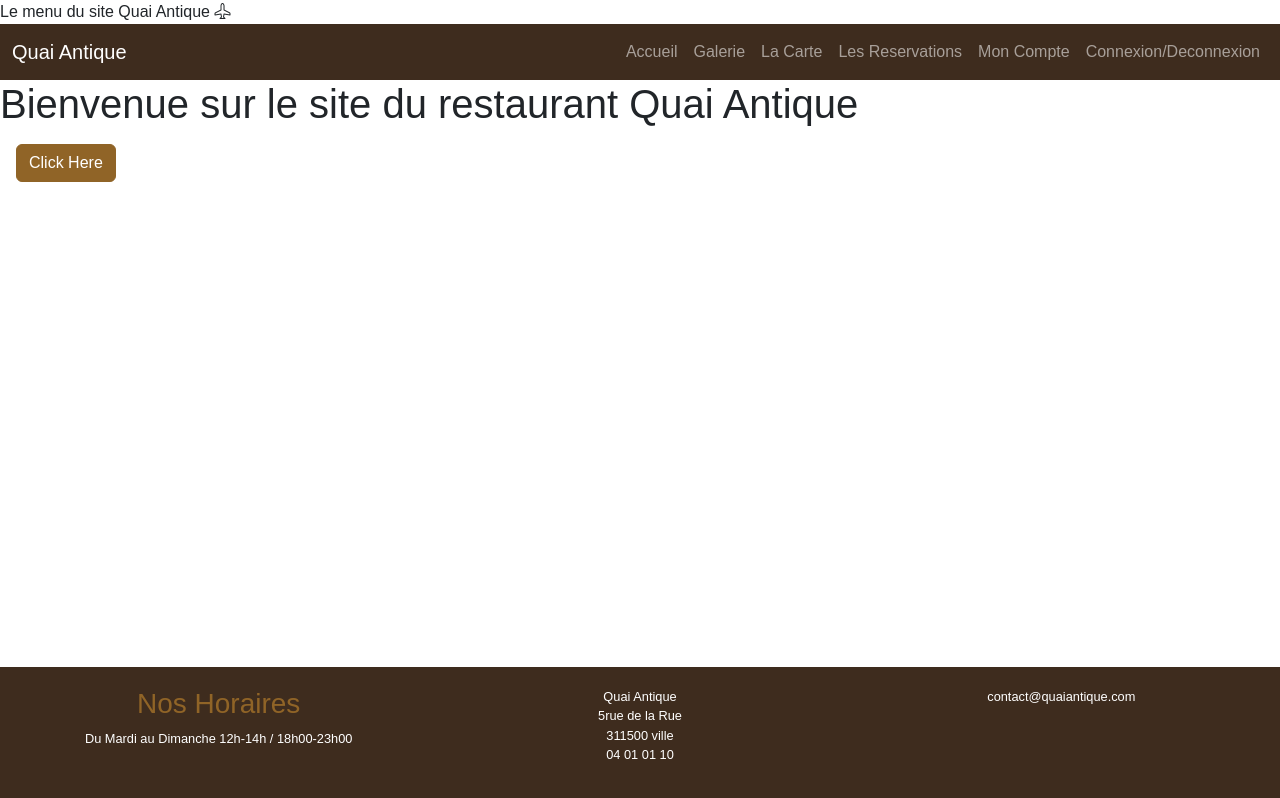
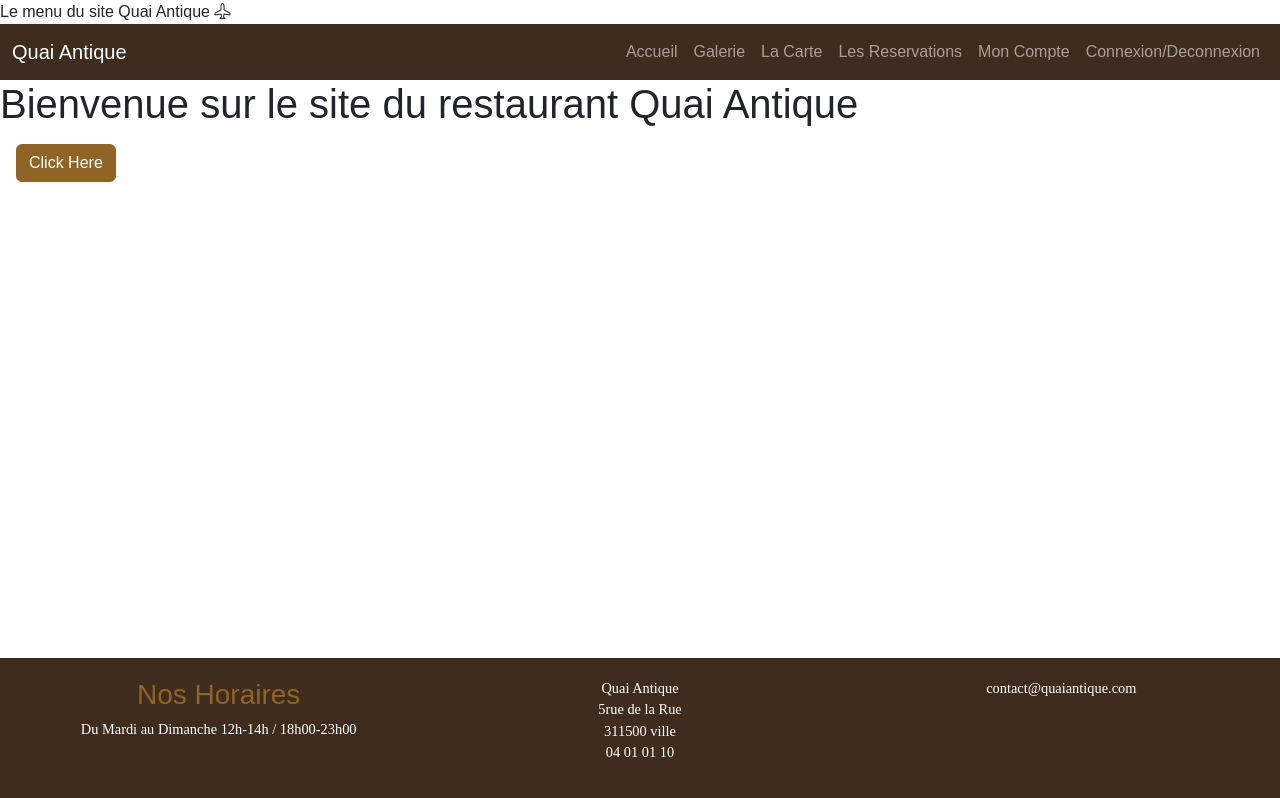
Before and after one commit to jonluca7/QuaiAntiqueRestaurantFront, a website with bundled scripts: page index.html in a window 1280 px wide. Built offline with nearby package versions, Linux system fonts and the light colour scheme; files whose address does not match are found by name; a web font is replaced by a local one.

Commit message:
Ajout site Font-Family paragraphes

```diff
--- a/scss/main.scss
+++ b/scss/main.scss
@@ -12,8 +12,11 @@ main{
 
 footer.footer{
     padding:20px;
-    font-size: 0.8em;
     position:absolute;
     bottom:0;
     width:100%;
 }
+
+p{
+    font-family: $font-family-serif;
+}
```
Also changed, not shown: scss/main.css, 1 other file.
